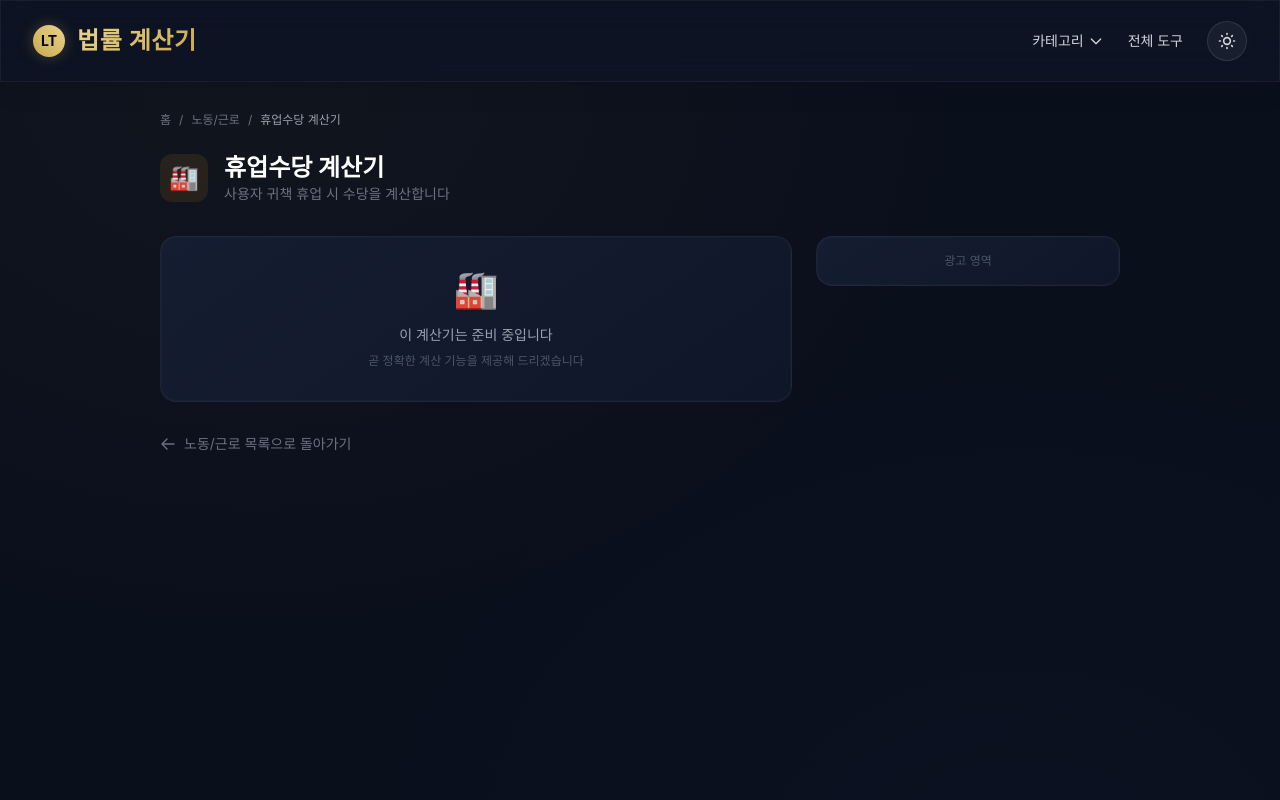
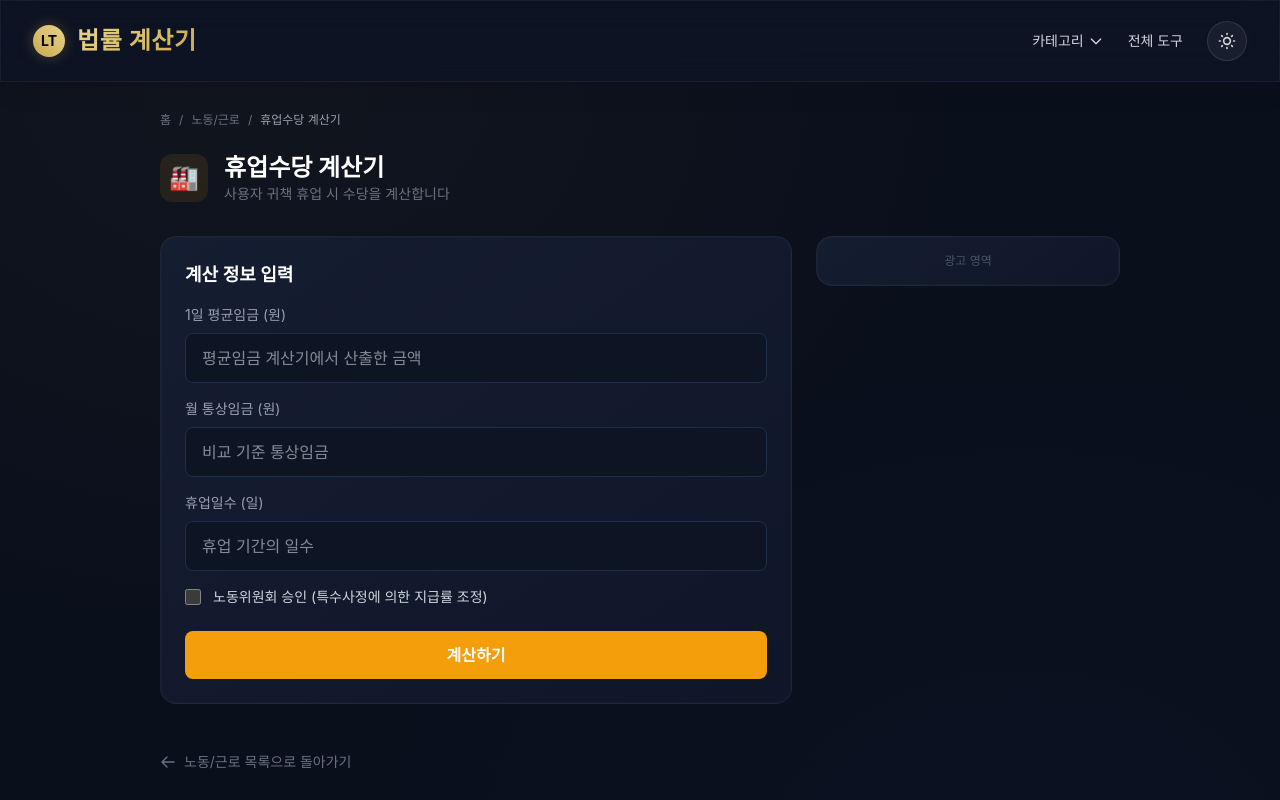
Before and after one commit to SublimerNJ/law-calc, a Next.js app: page /tools/labor/shutdown-allowance in a window 1280 px wide. Shown: the top 800 px of the page. Built offline with nearby package versions, Linux system fonts and the light colour scheme; a web font is replaced by a local one.

Commit message:
feat(04-05): add shutdown allowance calculator (LABOR-14)
- Compares avg wage 70% vs ordinary wage, applies higher
- Labor board approval option for reduced rate
- Shows both calculation bases side by side
- Legal basis: 근로기준법 제46조

```diff
--- /dev/null
+++ b/src/app/tools/labor/shutdown-allowance/page.tsx
@@ -0,0 +1,193 @@
+'use client';
+
+import { useState } from 'react';
+import CalculatorLayout from '@/components/ui/CalculatorLayout';
+import { TOOLS, CATEGORIES } from '@/lib/tools-data';
+
+const tool = TOOLS.find(t => t.id === 'shutdown-allowance')!;
+const category = CATEGORIES.find(c => c.id === 'labor')!;
+
+function formatNumber(n: number): string {
+  return n.toLocaleString('ko-KR');
+}
+
+function parseNum(s: string): number {
+  return parseInt(s.replace(/[^0-9]/g, ''), 10) || 0;
+}
+
+export default function ShutdownAllowancePage() {
+  const [dailyAvgWage, setDailyAvgWage] = useState('');
+  const [monthlyOrdinaryWage, setMonthlyOrdinaryWage] = useState('');
+  const [shutdownDays, setShutdownDays] = useState('');
+  const [laborBoardApproval, setLaborBoardApproval] = useState(false);
+  const [approvedRate, setApprovedRate] = useState('60');
+  const [calculated, setCalculated] = useState(false);
+
+  const avgWage = parseNum(dailyAvgWage);
+  const ordinaryWageMonthly = parseNum(monthlyOrdinaryWage);
+  const days = parseNum(shutdownDays);
+
+  const dailyOrdinaryWage = Math.floor(ordinaryWageMonthly / 30);
+  const avgWage70 = Math.floor(avgWage * 0.7);
+
+  // Which base to apply
+  const effectiveDaily = laborBoardApproval
+    ? Math.floor(avgWage * (parseFloat(approvedRate) || 70) / 100)
+    : Math.max(avgWage70, dailyOrdinaryWage);
+
+  const totalByAvg70 = avgWage70 * days;
+  const totalByOrdinary = dailyOrdinaryWage * days;
+  const totalAllowance = effectiveDaily * days;
+
+  const higherBase = avgWage70 >= dailyOrdinaryWage ? '평균임금 70%' : '통상임금';
+
+  const handleCalculate = () => {
+    if (avgWage <= 0 || days <= 0) return;
+    setCalculated(true);
+  };
+
+  return (
+    <CalculatorLayout tool={tool} category={category}>
+      <div className="premium-card p-6 mb-4">
+        <h2 className="text-lg font-semibold text-white mb-4">계산 정보 입력</h2>
+
+        <div className="mb-4">
+          <label className="block text-sm text-gray-400 mb-2">1일 평균임금 (원)</label>
+          <input
+            type="text"
+            inputMode="numeric"
+            value={dailyAvgWage ? parseNum(dailyAvgWage).toLocaleString('ko-KR') : ''}
+            onChange={e => setDailyAvgWage(e.target.value.replace(/[^0-9]/g, ''))}
+            placeholder="평균임금 계산기에서 산출한 금액"
+            className="w-full bg-[#0d1424] border border-[#1e2d4a] rounded-lg px-4 py-3 text-white focus:border-[#f59e0b] focus:outline-none"
+          />
+        </div>
+
+        <div className="mb-4">
+          <label className="block text-sm text-gray-400 mb-2">월 통상임금 (원)</label>
+          <input
+            type="text"
+            inputMode="numeric"
+            value={monthlyOrdinaryWage ? parseNum(monthlyOrdinaryWage).toLocaleString('ko-KR') : ''}
+            onChange={e => setMonthlyOrdinaryWage(e.target.value.replace(/[^0-9]/g, ''))}
+            placeholder="비교 기준 통상임금"
+            className="w-full bg-[#0d1424] border border-[#1e2d4a] rounded-lg px-4 py-3 text-white focus:border-[#f59e0b] focus:outline-none"
+          />
+          {ordinaryWageMonthly > 0 && (
+            <p className="text-xs text-gray-500 mt-1">
+              1일 통상임금: {formatNumber(dailyOrdinaryWage)}원 (월통상임금 / 30)
+            </p>
+          )}
+        </div>
+
+        <div className="mb-4">
+          <label className="block text-sm text-gray-400 mb-2">휴업일수 (일)</label>
+          <input
+            type="text"
+            inputMode="numeric"
+            value={shutdownDays ? parseNum(shutdownDays).toLocaleString('ko-KR') : ''}
+            onChange={e => setShutdownDays(e.target.value.replace(/[^0-9]/g, ''))}
+            placeholder="휴업 기간의 일수"
+            className="w-full bg-[#0d1424] border border-[#1e2d4a] rounded-lg px-4 py-3 text-white focus:border-[#f59e0b] focus:outline-none"
+          />
+        </div>
+
+        <div className="mb-4">
+          <label className="flex items-center gap-3 cursor-pointer">
+            <input
+              type="checkbox"
+              checked={laborBoardApproval}
+              onChange={e => setLaborBoardApproval(e.target.checked)}
+              className="accent-[#f59e0b] w-4 h-4"
+            />
+            <span className="text-sm text-gray-300">노동위원회 승인 (특수사정에 의한 지급률 조정)</span>
+          </label>
+        </div>
+
+        {laborBoardApproval && (
+          <div className="mb-4">
+            <label className="block text-sm text-gray-400 mb-2">승인 지급률 (%)</label>
+            <input
+              type="text"
+              inputMode="numeric"
+              value={approvedRate}
+              onChange={e => setApprovedRate(e.target.value.replace(/[^0-9]/g, ''))}
+              placeholder="60"
+              className="w-full bg-[#0d1424] border border-[#1e2d4a] rounded-lg px-4 py-3 text-white focus:border-[#f59e0b] focus:outline-none"
+            />
+            <p className="text-xs text-gray-500 mt-1">
+              노동위원회 승인 시 평균임금의 70% 미만으로 지급 가능
+            </p>
+          </div>
+        )}
+
+        <button
+          onClick={handleCalculate}
+          className="w-full py-3 rounded-lg font-semibold text-white transition-opacity hover:opacity-90 mt-2"
+          style={{ backgroundColor: category.color }}
+        >
+          계산하기
+        </button>
+      </div>
+
+      {calculated && avgWage > 0 && days > 0 && (
+        <div className="premium-card p-6">
+          <h2 className="text-lg font-semibold text-white mb-4">계산 결과</h2>
+
+          <div className="mb-4">
+            <p className="text-sm text-gray-400 mb-1">총 휴업수당</p>
+            <p className="text-2xl font-bold" style={{ color: category.color }}>
+              {formatNumber(totalAllowance)}원
+            </p>
+            <p className="text-xs text-gray-500 mt-1">
+              1일 {formatNumber(effectiveDaily)}원 x {formatNumber(days)}일
+            </p>
+          </div>
+
+          <div className="grid grid-cols-2 gap-4 mb-4">
+            <div className="bg-[#0d1424] rounded-lg p-3">
+              <p className="text-xs text-gray-500 mb-1">평균임금 70% 기준</p>
+              <p className="text-lg text-white">{formatNumber(avgWage70)}원/일</p>
+              <p className="text-sm text-gray-400">{formatNumber(totalByAvg70)}원 (총액)</p>
+            </div>
+            <div className="bg-[#0d1424] rounded-lg p-3">
+              <p className="text-xs text-gray-500 mb-1">통상임금 기준</p>
+              <p className="text-lg text-white">{formatNumber(dailyOrdinaryWage)}원/일</p>
+              <p className="text-sm text-gray-400">{formatNumber(totalByOrdinary)}원 (총액)</p>
+            </div>
+          </div>
+
+          {!laborBoardApproval && ordinaryWageMonthly > 0 && (
+            <div className="mb-4 bg-[#0d1424] rounded-lg p-3">
+              <p className="text-sm text-gray-400 mb-1">적용 기준</p>
+              <p className="text-sm text-white">
+                {higherBase} 적용 ({avgWage70 >= dailyOrdinaryWage
+                  ? `평균임금 70%(${formatNumber(avgWage70)}원) >= 통상임금(${formatNumber(dailyOrdinaryWage)}원)`
+                  : `통상임금(${formatNumber(dailyOrdinaryWage)}원) > 평균임금 70%(${formatNumber(avgWage70)}원)`
+                })
+              </p>
+            </div>
+          )}
+
+          {laborBoardApproval && (
+            <div className="mb-4 bg-[#0d1424] rounded-lg p-3">
+              <p className="text-sm text-gray-400 mb-1">노동위원회 승인 지급률</p>
+              <p className="text-sm text-white">
+                평균임금의 {approvedRate}% = {formatNumber(effectiveDaily)}원/일
+              </p>
+            </div>
+          )}
+
+          <div className="mt-4 pt-4 border-t border-[#1e2d4a]">
+            <p className="text-xs text-gray-500">
+              법적 근거: 근로기준법 제46조 (휴업수당)
+            </p>
+            <p className="text-xs text-gray-500 mt-1">
+              * 사용자 귀책사유 없는 휴업(천재지변 등)은 노동위원회 승인 후 지급률 조정 가능
+            </p>
+          </div>
+        </div>
+      )}
+    </CalculatorLayout>
+  );
+}
```
